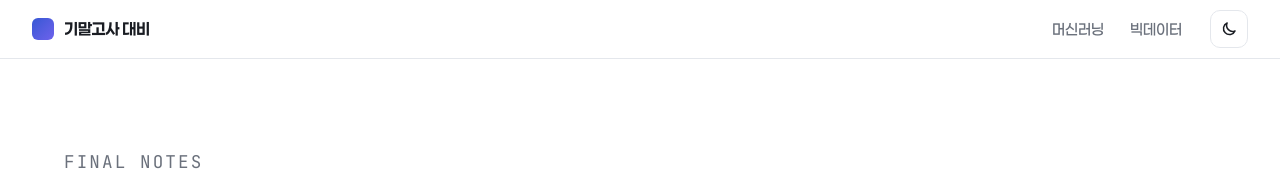
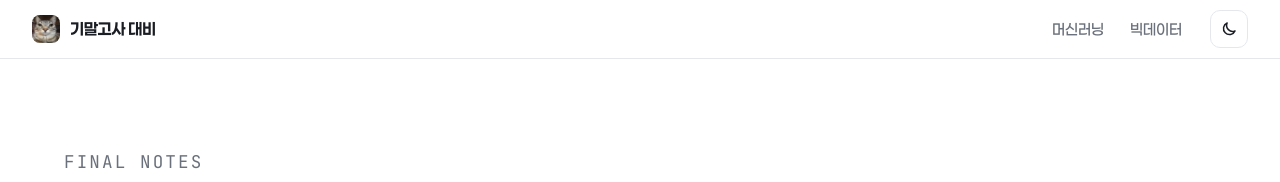
Before and after one commit to hamsterganggang/g3final, a Jekyll site: the page built from index.html, in a window 1280 px wide. Shown: the top 182 px of the page. Built offline with Jekyll 4.4.1, drawn with Linux system fonts in a browser that asks for light colours.

Commit message:
로고·파비콘을 고양이 사진으로 변경
Co-Authored-By: Claude Opus 5.5 <noreply@anthropic.com>
Claude-Session: https://claude.ai/code/session_014pCNq92c2G9j7KmKLudyCN

```diff
--- a/_layouts/default.html
+++ b/_layouts/default.html
@@ -15,6 +15,8 @@ try{var t=localStorage.getItem('theme');if(t==='light'||t==='dark')document.docu
 <link rel="preconnect" href="https://fonts.gstatic.com" crossorigin>
 <link rel="preload" href="{{ '/assets/fonts/Paperlogy-4Regular.woff2' | relative_url }}" as="font" type="font/woff2" crossorigin>
 <link href="https://fonts.googleapis.com/css2?family=JetBrains+Mono:wght@400;600&display=swap" rel="stylesheet">
+<link rel="icon" type="image/png" href="{{ '/assets/img/favicon.png' | relative_url }}">
+<link rel="apple-touch-icon" href="{{ '/assets/img/apple-touch-icon.png' | relative_url }}">
 <link rel="stylesheet" href="{{ '/assets/css/main.css' | relative_url }}">
 {%- if page.math %}
 <link rel="stylesheet" href="https://cdn.jsdelivr.net/npm/katex@0.16.11/dist/katex.min.css">
--- a/assets/css/main.css
+++ b/assets/css/main.css
@@ -53,7 +53,7 @@ header.top{position:sticky;top:0;z-index:20;background:color-mix(in srgb,var(--b
   border-bottom:1px solid var(--line);padding-top:env(safe-area-inset-top,0px)}
 .top-in{height:58px;padding:0 32px;display:flex;align-items:center;gap:8px}
 .brand{display:flex;align-items:center;gap:10px;font-weight:700;font-size:1rem;color:var(--ink);text-decoration:none;letter-spacing:-.02em;margin-right:auto}
-.brand .mark{width:22px;height:22px;border-radius:6px;background:linear-gradient(135deg,var(--accent),color-mix(in srgb,var(--accent) 45%,#9b6bff))}
+.brand .mark{width:28px;height:28px;border-radius:8px;background:url("../img/logo.png") center/cover no-repeat;flex:none}
 .top-subjects{display:flex;gap:2px;margin-right:8px}
 .top-subjects a{color:var(--muted);text-decoration:none;font-size:.93rem;font-weight:500;padding:6px 12px;border-radius:8px}
 .top-subjects a:hover{color:var(--ink);background:var(--surface)}
```
Also changed, not shown: assets/img/apple-touch-icon.png (added), assets/img/favicon.png (added), assets/img/logo.png (added).
